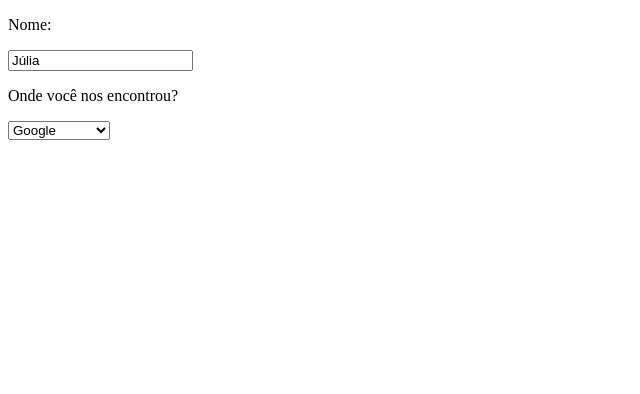
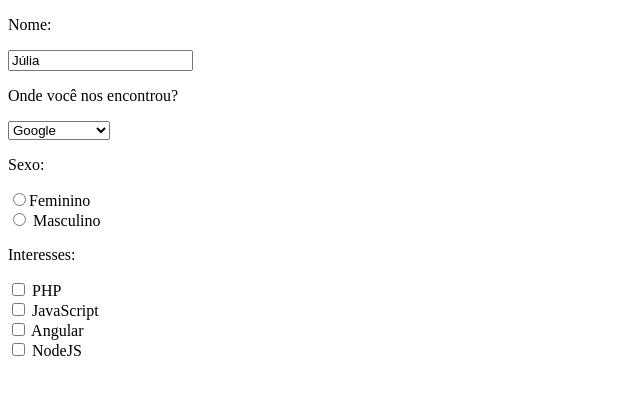
Before and after one commit to juliamambrozio/jquery, a plain HTML site: page ativ5/manipulando_valores.html in a window 1280 px wide. Shown: the whole page, without its empty margins (0-640 px from the left). Drawn offline with nearby package versions, Linux system fonts and the light colour scheme.

Commit message:
manipulando valores

```diff
--- a/ativ5/manipulando_valores.html
+++ b/ativ5/manipulando_valores.html
@@ -16,6 +16,26 @@
 
 			})
 
+			$(document).ready(() => {
+
+
+
+				console.log($('.sexo:checked').val()) //selecionando o que está marcado e seu valor
+
+			})
+
+			$(document).ready(() => {
+
+			console.log($('#interesse:checked')) //selecionando o que está marcado e seu valor
+
+			//LAÇO DE REPETIÇÃO para recuperar o valor (val só recupera o valor do primeiro marcado, e não de todos)
+
+			//parâmetros: array, callback-índice e valor
+			$.each($('#interesse:checked'), (indice, valor) => {
+				console.log(indice.value, valor.value)
+			})
+})
+
 		</script>
 	</head>
 
@@ -33,7 +53,15 @@
 			<option value="4">Outros meios</option>
 		</select>
 
+		<p>Sexo:</p>
+		<input type="radio" name="sexo" id="sexo" value="f">Feminino <br>
+		<input type="radio" name="sexo" id="sexo" value="m"> Masculino <br>
 
+		<p>Interesses:</p>
+		<input type="checkbox" name="interesse" id="interesse" value="php"> PHP <br>
+		<input type="checkbox" name="interesse" id="interesse" value="js"> JavaScript <br>
+		<input type="checkbox" name="interesse" id="interesse" value="angular"> Angular <br>
+		<input type="checkbox" name="interesse" id="interesse" value="nodejs"> NodeJS <br>
 	</body>
 
 </html>
```
